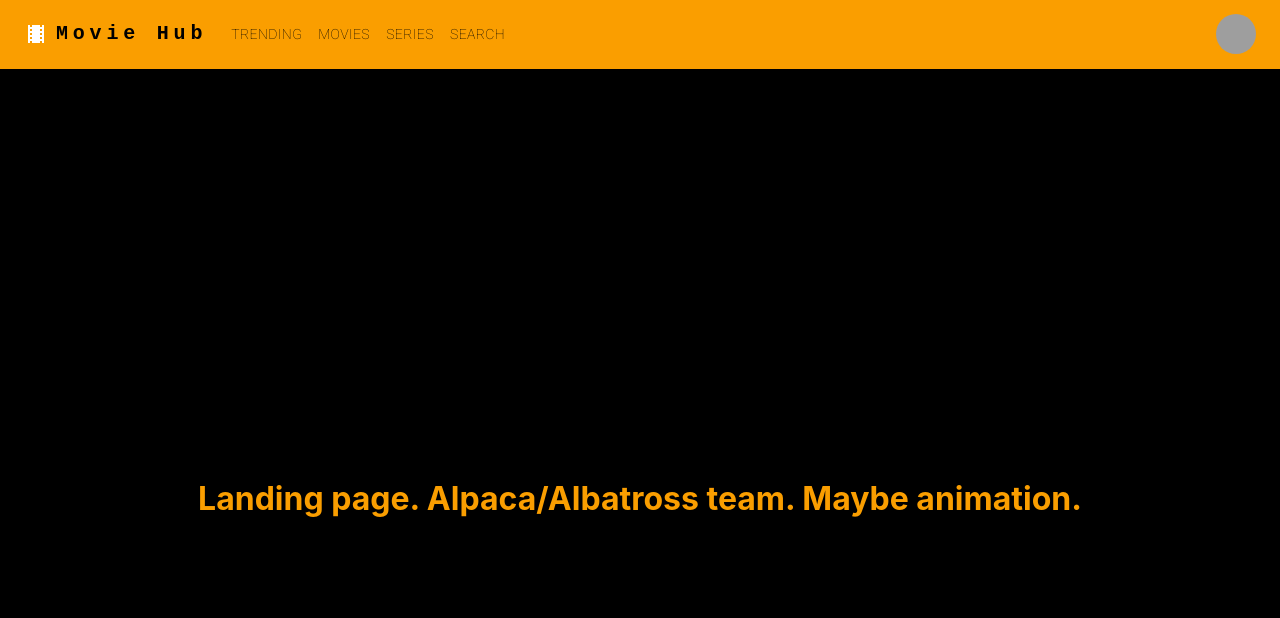
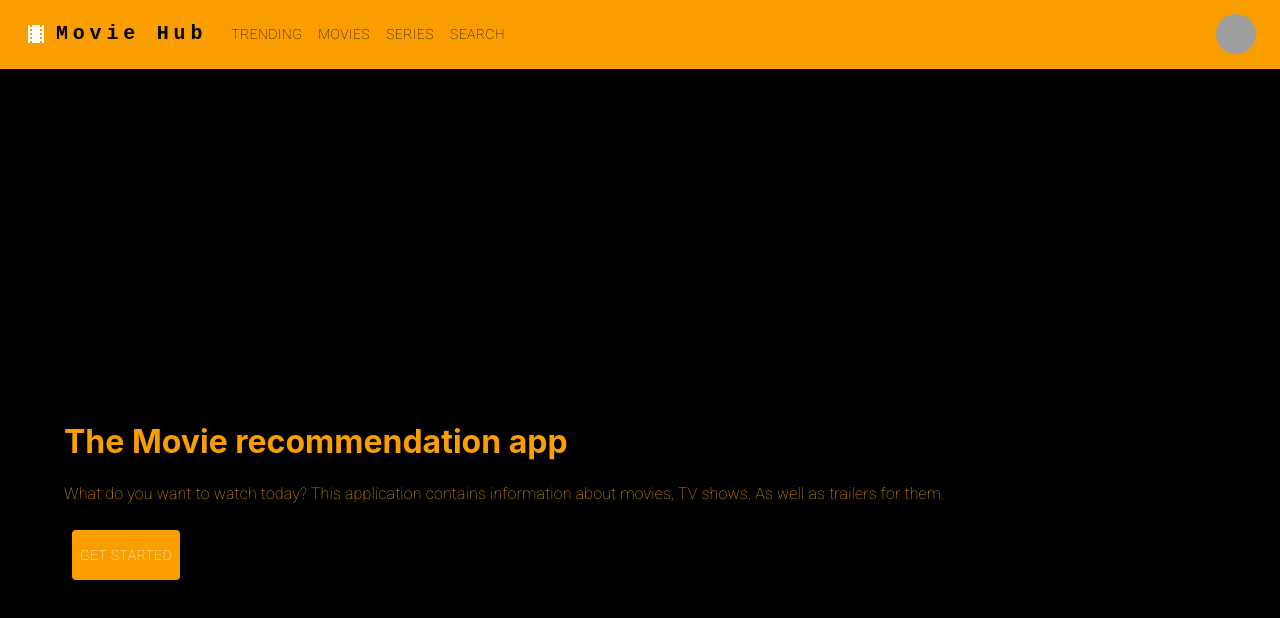
Before and after one commit to XeniyaDob/entertainment-hub, a React (Create React App) app: page / in a window 1280 px wide. Shown: the top 618 px of the page. Built offline with nearby package versions, Linux system fonts and the light colour scheme; grey boxes are pictures that could not be loaded.

Commit message:
Fixed api keys resived from .env file /style correction of pagination /landing page

```diff
--- a/src/App.js
+++ b/src/App.js
@@ -1,7 +1,7 @@
 import "./App.css";
 // eslint-disable-next-line
 import { BrowserRouter as Router, Routes, Route } from "react-router-dom";
-
+import Landing from "./Pages/Landing/Landing";
 import Trending from "./Pages/Trending/Trending";
 import Movies from "./Pages/Movies/Movies";
 import Series from "./Pages/Series/Series";
@@ -15,16 +15,7 @@ function App() {
       <div className="app">
         <Container>
           <Routes>
-            <Route
-              index
-              exact
-              path="/"
-              element={
-                <div className="logo">
-                  <h1>Landing page. Alpaca/Albatross team. Maybe animation.</h1>
-                </div>
-              }
-            />
+            <Route index exact path="/" element={<Landing />} />
             <Route path="/trending" element={<Trending />} />
             <Route path="/movies" element={<Movies />} />
             <Route path="/series" element={<Series />} />
--- /dev/null
+++ b/src/Pages/Landing/Landing.js
@@ -0,0 +1,41 @@
+import React from "react";
+import Button from "@mui/material/Button";
+import Typography from "@mui/material/Typography";
+import { Link } from "react-router-dom";
+import "./Landing.css";
+
+const Landing = () => {
+  return (
+    <>
+      <div className="landing">
+        <h1>The Movie recommendation app</h1>
+
+        <Typography component="p" variant="body1">
+          What do you want to watch today? This application contains information
+          about movies, TV shows. As well as trailers for them.
+        </Typography>
+        <Link to="/Trending" style={{ textDecoration: "none", color: "white" }}>
+          <Button
+            variant="text"
+            sx={{
+              mt: 3,
+              mb: 2,
+              ml: 1,
+              display: "inline",
+              height: "50px",
+              backgroundColor: "rgb(250, 158, 0)",
+              color: "white",
+              "&:hover": {
+                backgroundColor: "#5a5a5a",
+              },
+            }}
+          >
+            Get Started
+          </Button>
+        </Link>
+      </div>
+    </>
+  );
+};
+
+export default Landing;
--- a/src/Pages/Movies/Movies.js
+++ b/src/Pages/Movies/Movies.js
@@ -5,7 +5,6 @@ import CustomPagination from "../../components/Pagination/CustomPagination";
 import SingleContent from "../../components/SingleContent/SingleContent";
 import Genres from "../../components/Genres";
 import useGenres from "../../Hooks/useGenre";
-import { ThemeProvider, createTheme } from "@mui/material/styles";
 
 const Movies = () => {
   const [genres, setGenres] = useState([]);
@@ -15,15 +14,9 @@ const Movies = () => {
   const [numberOfPages, setNumberOfPages] = useState();
   const genreforURL = useGenres(selectedGenres);
 
-  const darkTheme = createTheme({
-    palette: {
-      mode: "dark",
-    },
-  });
-
   const fetchMovies = async () => {
     const { data } = await axios.get(
-      `https://api.themoviedb.org/3/discover/movie?api_key=5919f1c554e02d47d9ffbbffdc257d24&language=en-US&sort_by=popularity.desc&include_adult=false&include_video=false&page=1&with_watch_monetization_types=flatrate&page=${page}&with_genres=${genreforURL}`
+      `https://api.themoviedb.org/3/discover/movie?api_key=${process.env.REACT_APP_API_KEY}&language=en-US&sort_by=popularity.desc&include_adult=false&include_video=false&page=${page}&with_genres=${genreforURL}`
     );
     setContent(data.results);
     setNumberOfPages(data.total_pages);
@@ -59,9 +52,7 @@ const Movies = () => {
           ))}
       </div>
       {numberOfPages > 1 && (
-        <ThemeProvider theme={darkTheme}>
-          <CustomPagination setPage={setPage} numberOfPages={numberOfPages} />
-        </ThemeProvider>
+        <CustomPagination setPage={setPage} numberOfPages={numberOfPages} />
       )}
     </>
   );
--- a/src/Pages/Search/Search.js
+++ b/src/Pages/Search/Search.js
@@ -29,7 +29,6 @@ const Search = () => {
 
     setContent(data.results);
     setNumOfPages(data.total_pages);
-    console.log(data);
   };
 
   React.useEffect(() => {
@@ -92,9 +91,7 @@ const Search = () => {
             (type ? <h2>No Series Found</h2> : <h2>No Movies Found</h2>)}
         </div>
         {numOfPages > 1 && (
-          <ThemeProvider theme={darkTheme}>
-            <CustomPagination setPage={setPage} numOfPages={numOfPages} />
-          </ThemeProvider>
+          <CustomPagination setPage={setPage} numOfPages={numOfPages} />
         )}
       </div>
     </>
--- a/src/Pages/Series/Series.js
+++ b/src/Pages/Series/Series.js
@@ -16,7 +16,7 @@ const Series = () => {
 
   const fetchMovies = async () => {
     const { data } = await axios.get(
-      `https://api.themoviedb.org/3/discover/tv?api_key=5919f1c554e02d47d9ffbbffdc257d24&language=en-US&sort_by=popularity.desc&include_adult=false&include_video=false&page=1&with_watch_monetization_types=flatrate&page=${page}&with_genres=${genreforURL}`
+      `https://api.themoviedb.org/3/discover/tv?api_key=${process.env.REACT_APP_API_KEY}&language=en-US&sort_by=popularity.desc&include_adult=false&include_video=false&page=${page}&with_genres=${genreforURL}`
     );
 
     setContent(data.results);
--- a/src/Pages/Trending/Trending.js
+++ b/src/Pages/Trending/Trending.js
@@ -1,8 +1,8 @@
 import axios from "axios";
-import React, { useState } from "react";
+import "./Trending.css";
+import { useEffect, useState } from "react";
+import SingleContent from "../../components/SingleContent/SingleContent";
 import CustomPagination from "../../components/Pagination/CustomPagination";
-import SingleContent from "../../components/SingleContent/SingleContent";
-import "./Trending.css";
 
 const Trending = () => {
   const [page, setPage] = useState(1);
@@ -10,18 +10,20 @@ const Trending = () => {
 
   const fetchTrending = async () => {
     const { data } = await axios.get(
-      `https://api.themoviedb.org/3/trending/all/day?api_key=5919f1c554e02d47d9ffbbffdc257d24&page=${page}`
+      `https://api.themoviedb.org/3/trending/all/day?api_key=${process.env.REACT_APP_API_KEY}&page=${page}`
     );
-    //console.log(data);
+
     setContent(data.results);
   };
-  React.useEffect(() => {
+
+  useEffect(() => {
+    window.scroll(0, 0);
     fetchTrending();
     // eslint-disable-next-line
   }, [page]);
 
   return (
-    <>
+    <div>
       <span className="pageTitle">Trending Today</span>
       <div className="trending">
         {content &&
@@ -38,7 +40,8 @@ const Trending = () => {
           ))}
       </div>
       <CustomPagination setPage={setPage} />
-    </>
+    </div>
   );
 };
+
 export default Trending;
--- a/src/components/ContentModal/ContentModal.js
+++ b/src/components/ContentModal/ContentModal.js
@@ -82,24 +82,6 @@ export default function BasicModal({ children, media_type, id }) {
           <Box sx={style}>
             {content && (
               <div className="ContentModal">
-                <img
-                  src={
-                    content.poster_path
-                      ? `${img_500}/${content.poster_path}`
-                      : unavailable
-                  }
-                  alt={content.name || content.title}
-                  className="ContentModal__portrait"
-                />
-                <img
-                  src={
-                    content.backdrop_path
-                      ? `${img_500}/${content.backdrop_path}`
-                      : unavailableLandscape
-                  }
-                  alt={content.name || content.title}
-                  className="ContentModal__landscape"
-                />
                 <div className="ContentModal__about">
                   <span className="ContentModal__title">
                     {content.name || content.title} (
@@ -124,6 +106,7 @@ export default function BasicModal({ children, media_type, id }) {
                     color="secondary"
                     target="__blank"
                     href={`https://www.youtube.com/watch?v=${video}`}
+                    style={{ backgroundColor: "rgb(250, 158, 0)" }}
                   >
                     Watch the Trailer
                   </Button>
--- a/src/components/Genres.js
+++ b/src/components/Genres.js
@@ -49,7 +49,7 @@ const Genres = ({
       ))}
       {genres.map((genre) => (
         <Chip
-          style={{ margin: 2 }}
+          style={{ margin: 2, color: "rgb(255 255 255 )", fontWeight: "2rem" }}
           label={genre.name}
           key={genre.id}
           clickable
--- a/src/components/MainNav.js
+++ b/src/components/MainNav.js
@@ -114,7 +114,7 @@ const ResponsiveAppBar = () => {
             variant="h5"
             noWrap
             component="a"
-            href=""
+            href="/"
             sx={{
               mr: 2,
               display: { xs: "flex", md: "none" },
--- a/src/components/Pagination/CustomPagination.js
+++ b/src/components/Pagination/CustomPagination.js
@@ -1,6 +1,12 @@
 import React from "react";
 import Pagination from "@mui/material/Pagination";
-import Stack from "@mui/material/Stack";
+import { ThemeProvider, createTheme } from "@mui/material/styles";
+
+const darkTheme = createTheme({
+  palette: {
+    mode: "dark",
+  },
+});
 
 const CustomPagination = ({ setPage, numberOfPages = 10 }) => {
   const handlePageChange = (page) => {
@@ -8,13 +14,24 @@ const CustomPagination = ({ setPage, numberOfPages = 10 }) => {
     window.scroll(0, 0);
   };
   return (
-    <Stack spacing={2} display="fixed">
-      <Pagination
-        color="secondary"
-        count={numberOfPages}
-        onChange={(e) => handlePageChange(e.target.textContent)}
-      />
-    </Stack>
+    <div
+      style={{
+        width: "100%",
+        display: "flex",
+        justifyContent: "center",
+        marginTop: 10,
+      }}
+    >
+      <ThemeProvider theme={darkTheme}>
+        <Pagination
+          onChange={(e) => handlePageChange(e.target.textContent)}
+          count={numberOfPages}
+          color="secondary"
+          hideNextButton
+          hidePrevButton
+        />
+      </ThemeProvider>
+    </div>
   );
 };
 
--- a/src/components/SingleContent/SingleContent.css
+++ b/src/components/SingleContent/SingleContent.css
@@ -17,7 +17,7 @@
 
 @media (max-width: 550px) {
   .media {
-    width: 46%;
+    width: 40%;
   }
 }
 
```
Also changed, not shown: src/Pages/Landing/Landing.css (added).
